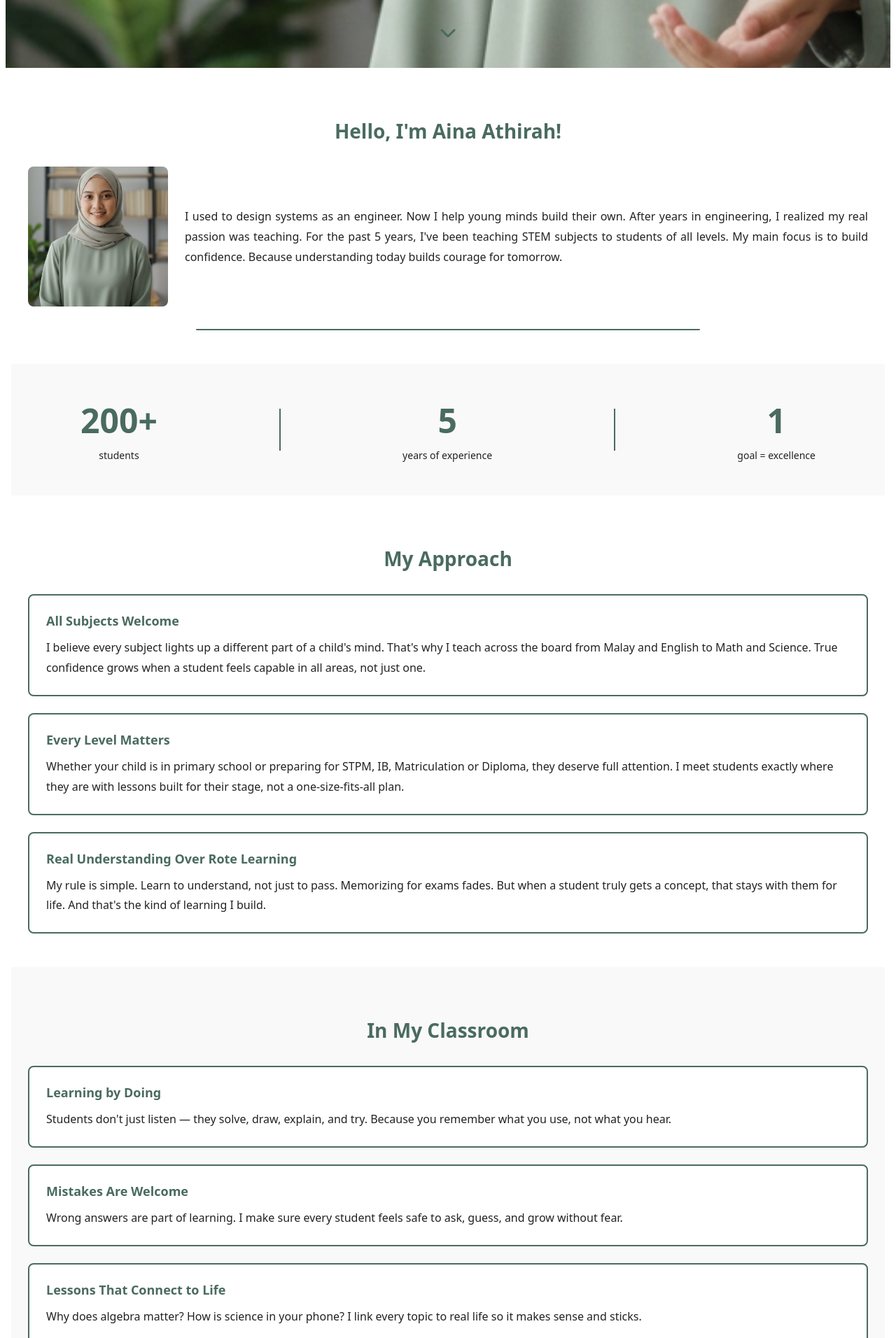
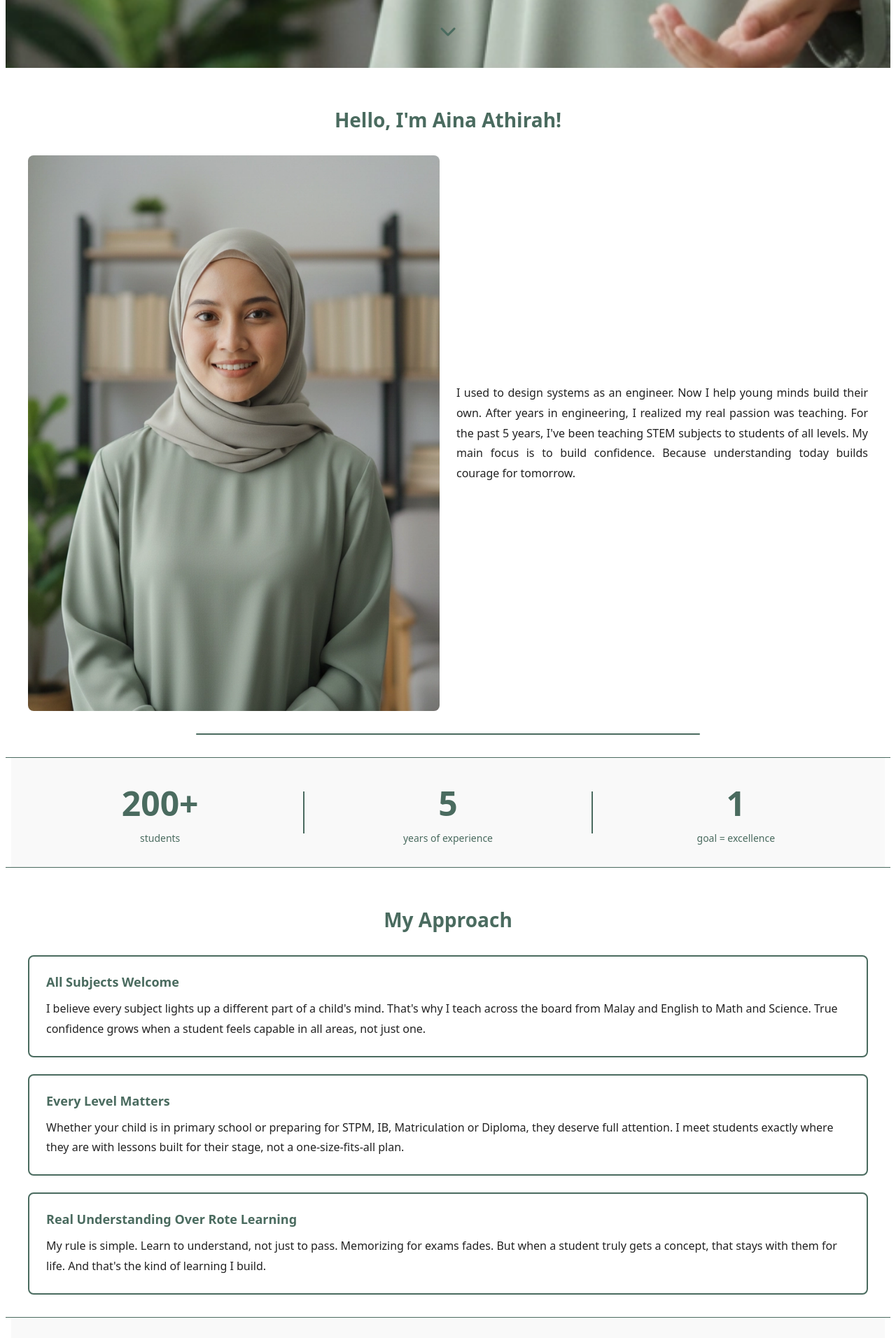
Before and after one commit to BigCalicoCatto/ainaathirah, a Next.js app: page / in a window 1280 px wide. Shown: the part 880-2792 px from the top of the page at 70% size. Built offline with nearby package versions, Linux system fonts and the light colour scheme.

Commit message:
Update layout.tsx

```diff
--- a/app/layout.tsx
+++ b/app/layout.tsx
@@ -57,7 +57,7 @@ export default function Portfolio() {
         top: 0,
         zIndex: 100
       }}>
-        <h1 style={{ fontSize: '18px', fontWeight: 'bold', margin: 0, color: '#000000' }}>Aina Athirah</h1>
+        <h1 style={{ fontSize: '18px', fontWeight: 'bold', margin: 0, color: '#4A6B5F' }}>Aina Athirah</h1>
 
         <div style={{ display: 'flex', alignItems: 'center', gap: '16px' }}>
           {/* Social Icons */}
@@ -81,7 +81,7 @@ export default function Portfolio() {
               border: 'none',
               fontSize: '20px',
               cursor: 'pointer',
-              color: '#000000',
+              color: '#4A6B5F',
               padding: 0
             }}
             aria-label="Toggle menu"
@@ -96,10 +96,10 @@ export default function Portfolio() {
         <nav style={{
           backgroundColor: '#FFFFFF',
           borderBottom: '1px solid #f0f0f0',
-          padding: '12px 16px',
+          padding: '16px 16px',
           display: 'flex',
           flexDirection: 'column',
-          gap: '12px',
+          gap: '16px',
           position: 'sticky',
           top: '50px',
           zIndex: 99
@@ -119,7 +119,7 @@ export default function Portfolio() {
         backgroundImage: 'url(/ainahero.webp)',
         backgroundSize: 'cover',
         backgroundPosition: 'center',
-        backgroundAttachment: 'fixed',
+        backgroundRepeat: 'no-repeat',
         height: '100vh',
         display: 'flex',
         alignItems: 'flex-start',
@@ -133,8 +133,8 @@ export default function Portfolio() {
             fontWeight: 'bold',
             margin: 0,
             lineHeight: '1.1',
-            color: '#000000',
-            textShadow: '2px 2px 4px rgba(255,255,255,0.3)'
+            color: '#FFFFFF',
+            textShadow: '2px 2px 4px rgba(0,0,0,0.3)'
           }}>
             Passion<br/>
             Patience<br/>
@@ -143,9 +143,9 @@ export default function Portfolio() {
           <p style={{
             fontSize: '16px',
             marginTop: '16px',
-            color: '#000000',
+            color: '#FFFFFF',
             fontWeight: '500',
-            textShadow: '1px 1px 2px rgba(255,255,255,0.3)'
+            textShadow: '1px 1px 2px rgba(0,0,0,0.3)'
           }}>
             One step at a time.<br/>
             To achieve excellence.
@@ -173,7 +173,7 @@ export default function Portfolio() {
 
       {/* ===== ABOUT ME ===== */}
       <section id="about" style={{
-        padding: '48px 24px',
+        padding: '32px 24px',
         backgroundColor: '#FFFFFF',
         maxWidth: '1200px',
         margin: '0 auto'
@@ -187,29 +187,25 @@ export default function Portfolio() {
         }}>Hello, I'm Aina Athirah!</h2>
 
         <div style={{
-          display: 'flex',
+          display: 'grid',
+          gridTemplateColumns: '1fr 1fr',
           gap: '24px',
-          alignItems: 'center',
-          flexWrap: 'wrap',
-          justifyContent: 'center'
+          alignItems: 'center'
         }}>
           {/* Image */}
           <img
             src="/ainaam.webp"
             alt="Aina Athirah"
             style={{
-              width: '200px',
-              height: '200px',
+              width: '100%',
+              height: 'auto',
               borderRadius: '8px',
-              objectFit: 'cover',
-              flexShrink: 0
+              objectFit: 'cover'
             }}
           />
 
           {/* Text */}
           <div style={{
-            flex: 1,
-            minWidth: '280px',
             textAlign: 'justify'
           }}>
             <p style={{
@@ -233,9 +229,17 @@ export default function Portfolio() {
         }}></div>
       </section>
 
+      {/* Premium divider line */}
+      <div style={{
+        height: '1px',
+        backgroundColor: '#4A6B5F',
+        width: '100%',
+        margin: 0
+      }}></div>
+
       {/* ===== STATISTICS ===== */}
       <section style={{
-        padding: '48px 24px',
+        padding: '32px 24px',
         backgroundColor: '#f9f9f9',
         maxWidth: '1200px',
         margin: '0 auto'
@@ -244,18 +248,17 @@ export default function Portfolio() {
           display: 'flex',
           justifyContent: 'space-around',
           alignItems: 'center',
-          flexWrap: 'wrap',
-          gap: '24px'
+          gap: '16px'
         }}>
           {/* Stat 1 */}
-          <div style={{ textAlign: 'center' }}>
+          <div style={{ textAlign: 'center', flex: 1 }}>
             <p style={{
               fontSize: '48px',
               fontWeight: 'bold',
               color: '#4A6B5F',
               margin: '0 0 8px 0'
             }}>200+</p>
-            <p style={{ fontSize: '14px', color: '#222222', margin: 0 }}>students</p>
+            <p style={{ fontSize: '14px', color: '#4A6B5F', margin: 0 }}>students</p>
           </div>
 
           {/* Divider */}
@@ -266,14 +269,14 @@ export default function Portfolio() {
           }}></div>
 
           {/* Stat 2 */}
-          <div style={{ textAlign: 'center' }}>
+          <div style={{ textAlign: 'center', flex: 1 }}>
             <p style={{
               fontSize: '48px',
               fontWeight: 'bold',
               color: '#4A6B5F',
               margin: '0 0 8px 0'
             }}>5</p>
-            <p style={{ fontSize: '14px', color: '#222222', margin: 0 }}>years of experience</p>
+            <p style={{ fontSize: '14px', color: '#4A6B5F', margin: 0 }}>years of experience</p>
           </div>
 
           {/* Divider */}
@@ -284,21 +287,29 @@ export default function Portfolio() {
           }}></div>
 
           {/* Stat 3 */}
-          <div style={{ textAlign: 'center' }}>
+          <div style={{ textAlign: 'center', flex: 1 }}>
             <p style={{
               fontSize: '48px',
               fontWeight: 'bold',
               color: '#4A6B5F',
               margin: '0 0 8px 0'
             }}>1</p>
-            <p style={{ fontSize: '14px', color: '#222222', margin: 0 }}>goal = excellence</p>
+            <p style={{ fontSize: '14px', color: '#4A6B5F', margin: 0 }}>goal = excellence</p>
           </div>
         </div>
       </section>
 
+      {/* Premium divider line */}
+      <div style={{
+        height: '1px',
+        backgroundColor: '#4A6B5F',
+        width: '100%',
+        margin: 0
+      }}></div>
+
       {/* ===== MY APPROACH ===== */}
       <section id="approach" style={{
-        padding: '48px 24px',
+        padding: '32px 24px',
         backgroundColor: '#FFFFFF',
         maxWidth: '1200px',
         margin: '0 auto'
@@ -387,9 +398,17 @@ export default function Portfolio() {
         </div>
       </section>
 
+      {/* Premium divider line */}
+      <div style={{
+        height: '1px',
+        backgroundColor: '#4A6B5F',
+        width: '100%',
+        margin: 0
+      }}></div>
+
       {/* ===== IN MY CLASSROOM ===== */}
       <section id="classroom" style={{
-        padding: '48px 24px',
+        padding: '32px 24px',
         backgroundColor: '#f9f9f9',
         maxWidth: '1200px',
         margin: '0 auto'
@@ -478,9 +497,17 @@ export default function Portfolio() {
         </div>
       </section>
 
+      {/* Premium divider line */}
+      <div style={{
+        height: '1px',
+        backgroundColor: '#4A6B5F',
+        width: '100%',
+        margin: 0
+      }}></div>
+
       {/* ===== TESTIMONIALS ===== */}
       <section id="testimonials" style={{
-        padding: '48px 24px',
+        padding: '32px 24px',
         backgroundColor: '#FFFFFF',
         maxWidth: '1200px',
         margin: '0 auto'
@@ -535,9 +562,17 @@ export default function Portfolio() {
         </div>
       </section>
 
+      {/* Premium divider line */}
+      <div style={{
+        height: '1px',
+        backgroundColor: '#4A6B5F',
+        width: '100%',
+        margin: 0
+      }}></div>
+
       {/* ===== SUBJECTS & LEVELS ===== */}
       <section id="subjects" style={{
-        padding: '48px 24px',
+        padding: '32px 24px',
         backgroundColor: '#f9f9f9',
         maxWidth: '1200px',
         margin: '0 auto'
@@ -603,9 +638,17 @@ export default function Portfolio() {
         </div>
       </section>
 
+      {/* Premium divider line */}
+      <div style={{
+        height: '1px',
+        backgroundColor: '#4A6B5F',
+        width: '100%',
+        margin: 0
+      }}></div>
+
       {/* ===== PACKAGES CAROUSEL ===== */}
       <section id="packages" style={{
-        padding: '48px 24px',
+        padding: '32px 24px',
         backgroundColor: '#FFFFFF',
         maxWidth: '1200px',
         margin: '0 auto'
@@ -696,38 +739,41 @@ export default function Portfolio() {
         </div>
       </section>
 
+      {/* Premium divider line */}
+      <div style={{
+        height: '1px',
+        backgroundColor: '#4A6B5F',
+        width: '100%',
+        margin: 0
+      }}></div>
+
       {/* ===== CTA SECTION ===== */}
       <section id="contact" style={{
-        padding: '48px 24px',
+        padding: '32px 24px',
         backgroundColor: '#f9f9f9',
         maxWidth: '1200px',
         margin: '0 auto'
       }}>
         <div style={{
-          display: 'flex',
+          display: 'grid',
+          gridTemplateColumns: '1fr 1fr',
           gap: '24px',
-          alignItems: 'center',
-          flexWrap: 'wrap',
-          justifyContent: 'center'
+          alignItems: 'center'
         }}>
           {/* Image */}
           <img
             src="/ainacta.webp"
             alt="Teacher Aina"
             style={{
-              width: '200px',
-              height: '200px',
+              width: '100%',
+              height: 'auto',
               borderRadius: '8px',
-              objectFit: 'cover',
-              flexShrink: 0
+              objectFit: 'cover'
             }}
           />
 
           {/* Text & CTA */}
-          <div style={{
-            flex: 1,
-            minWidth: '280px'
-          }}>
+          <div>
             <h2 style={{
               fontSize: '24px',
               fontWeight: 'bold',
@@ -770,6 +816,14 @@ export default function Portfolio() {
         </div>
       </section>
 
+      {/* Premium divider line */}
+      <div style={{
+        height: '1px',
+        backgroundColor: '#4A6B5F',
+        width: '100%',
+        margin: 0
+      }}></div>
+
       {/* ===== FOOTER ===== */}
       <footer style={{
         padding: '24px',
```
